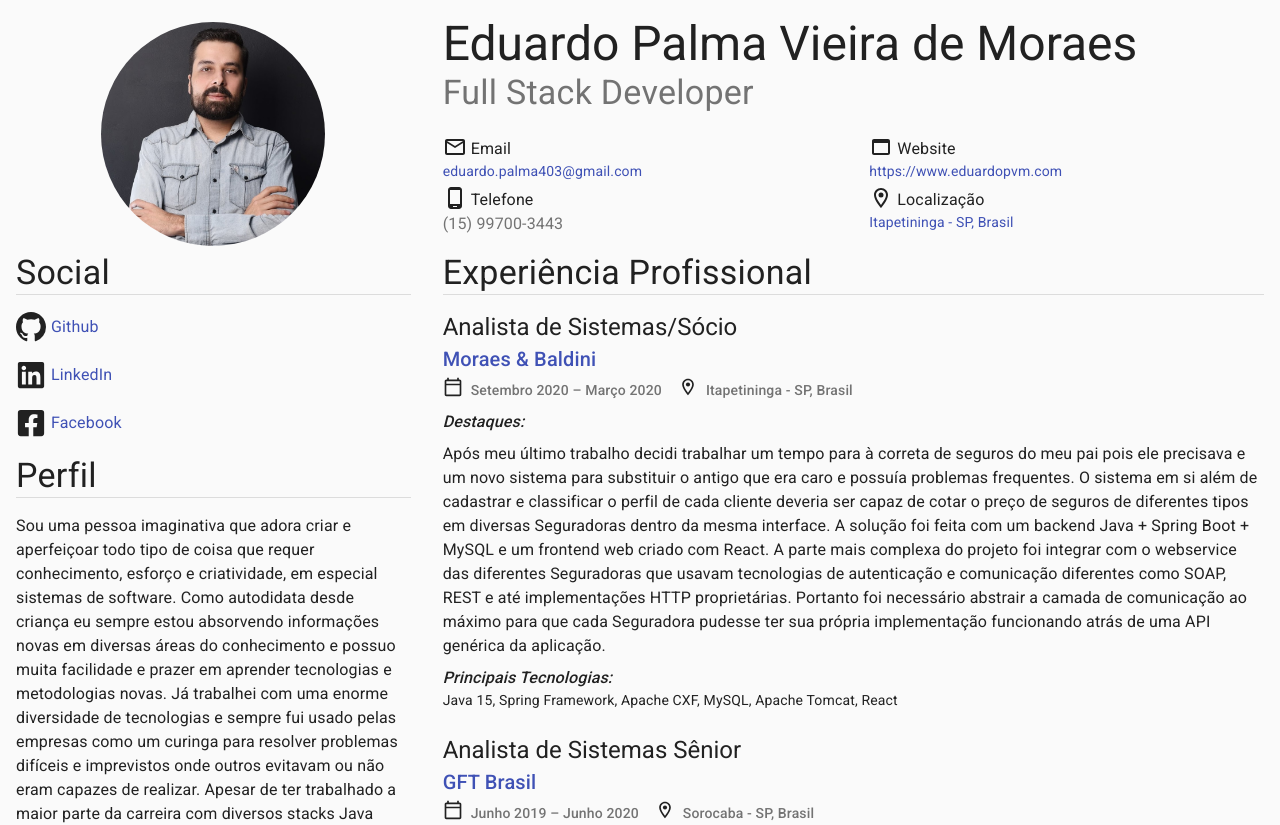
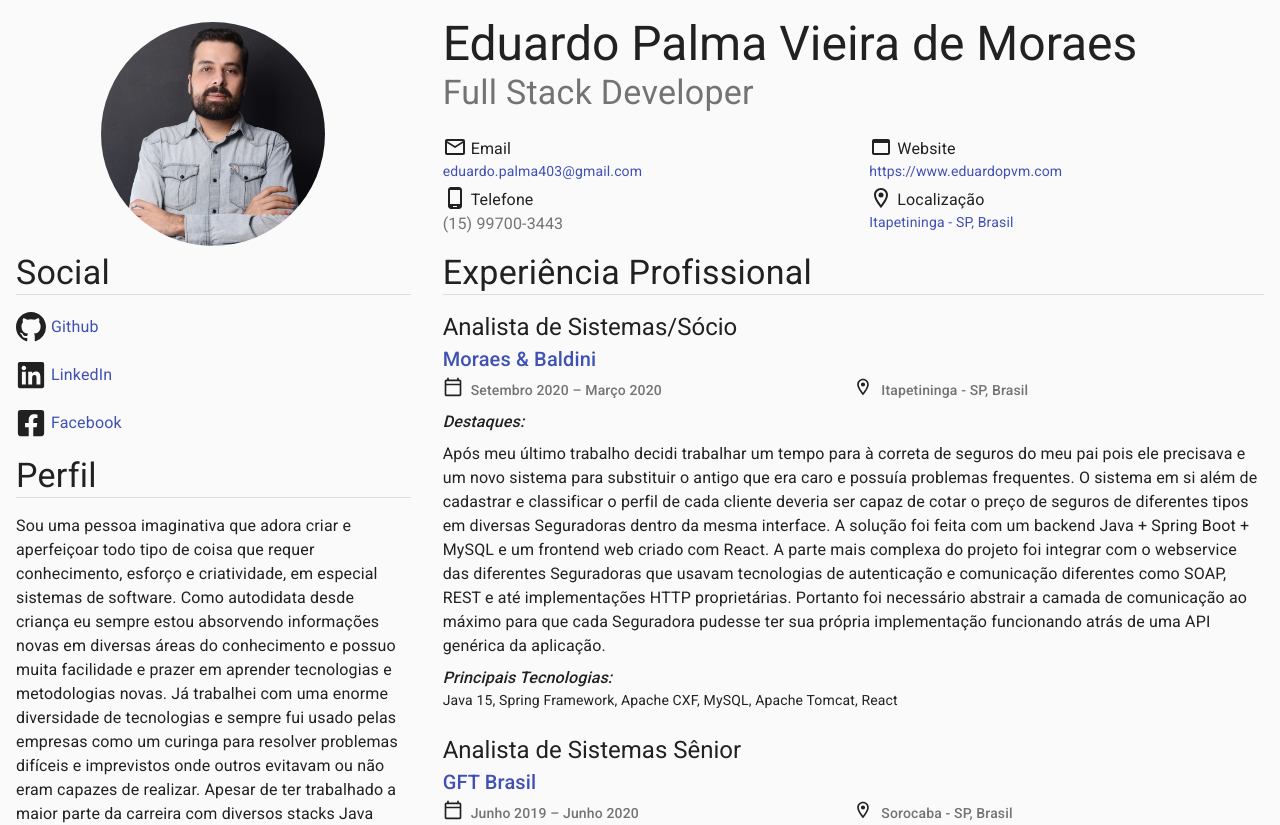
Before and after one commit to eduardopvm/react-cv, a React (Create React App) app: page /pdf in a window 1280 px wide. Shown: the top 825 px of the page. Built offline with nearby package versions, Linux system fonts and the light colour scheme.

Commit message:
improved job date and location display

```diff
--- a/src/main_content/WorkHistoryItem.js
+++ b/src/main_content/WorkHistoryItem.js
@@ -1,5 +1,6 @@
 import Typography from "@material-ui/core/Typography";
 import Box from "@material-ui/core/Box";
+import Grid from "@material-ui/core/Grid";
 import List from "@material-ui/core/List";
 import ListItem from "@material-ui/core/ListItem";
 import ListItemText from "@material-ui/core/ListItemText";
@@ -85,23 +86,27 @@ export default function WorkHistoryItem(props) {
           <Typography component="div" variant="h6" style={{ fontWeight: 400 }}>{props.history.company} {props.history.website && " (" + props.history.website + ")"}</Typography>
         </Box>
 
-        <Box>
+        <Grid container>
           {/* Job date */}
+          <Grid item xs={12} sm={6}>
             <Typography component="span">
               <CalendarTodayOutlinedIcon fontSize="small" className={classes.icon} />
               <Typography variant="body2" color="textSecondary" display="inline" className={classes.details}>
                 {props.history.job_start} &ndash; {props.history.job_end}
               </Typography>
             </Typography>
+          </Grid>
 
           {/* Job Location */}
-          <Typography component="span" style={{ marginLeft: "1rem" }}>
+          <Grid item xs={12} sm={6}>
+            <Typography component="span">
               <LocationOnOutlinedIcon fontSize="small" className={classes.icon} />
               <Typography variant="body2" color="textSecondary" display="inline" className={classes.details}>
                 {props.history.location}
               </Typography>
             </Typography>
-        </Box>
+          </Grid>
+        </Grid>
       </Box>
 
       {/* Job Highlights */}
```
Lines whose indentation alone changed are shown as unchanged.
